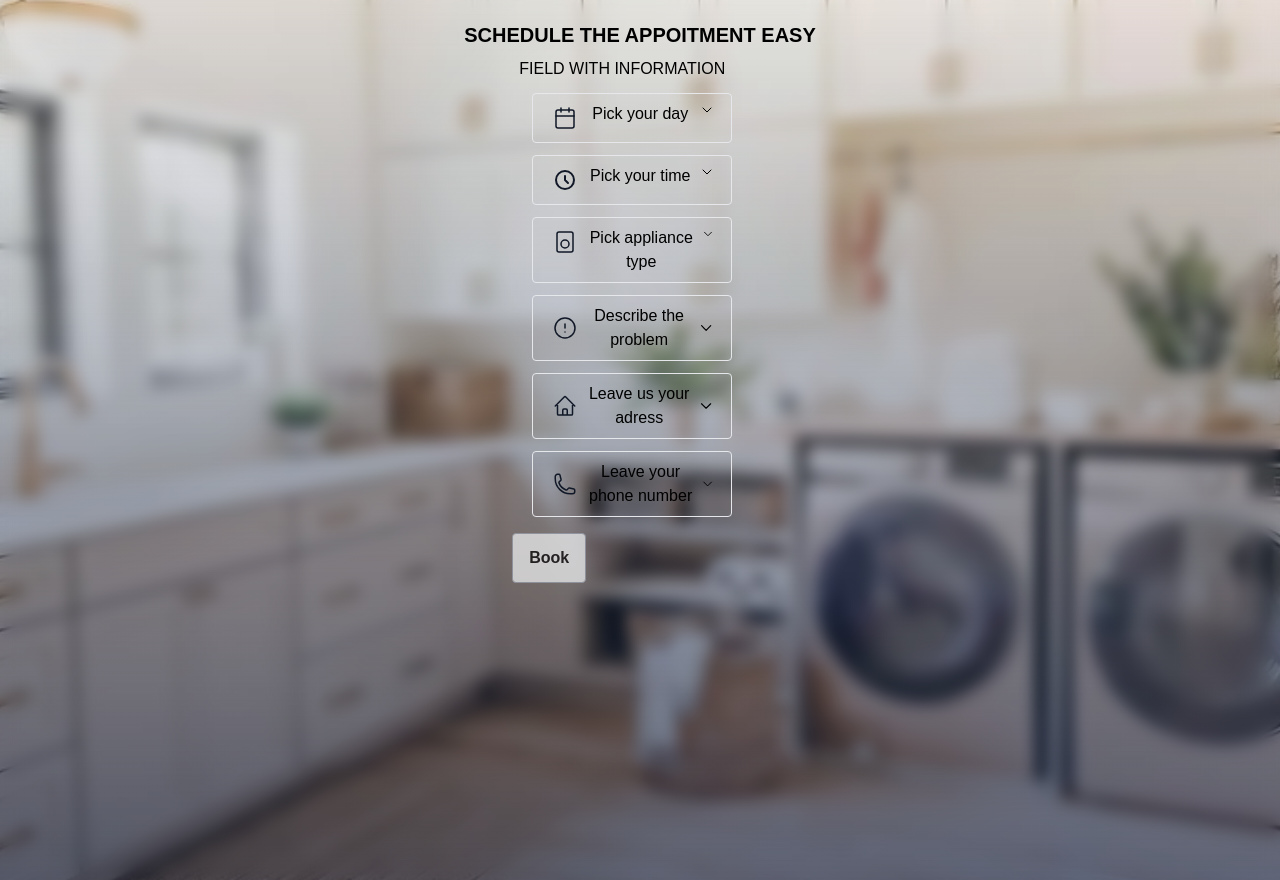
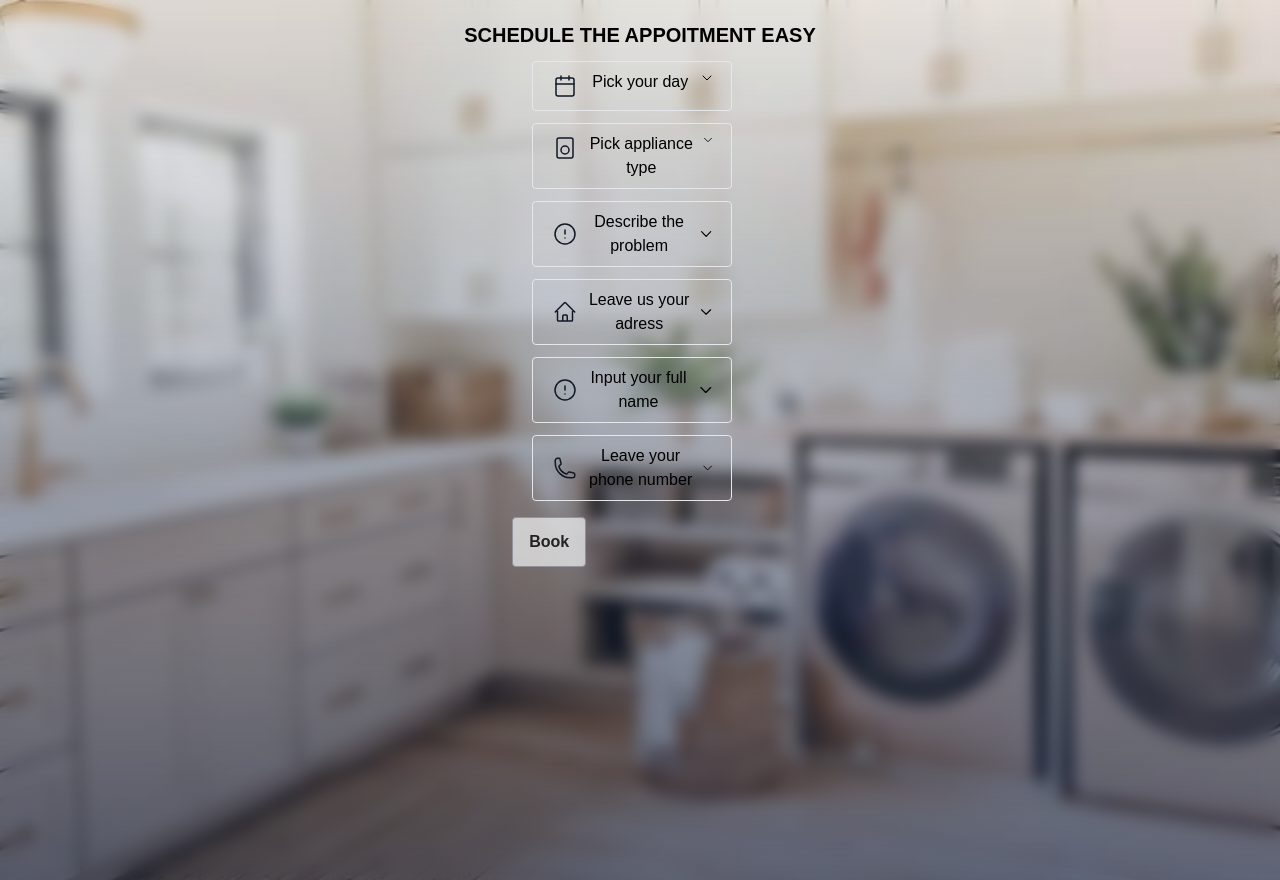
Before and after one commit to Sg7r/That-is-Fixable, a FastAPI app: page /residential in a window 1280 px wide. Run offline with FastAPI, Linux system fonts and the light colour scheme; parts of the project's set-up code (start-up, migrations or seed data) failed here and were passed over; some libraries are stand-ins or nearby versions.

Commit message:
Added name field and interaction with DB without DB model

```diff
--- a/main.py
+++ b/main.py
@@ -1,5 +1,5 @@
 # main.py
-from fastapi import FastAPI, Request, UploadFile, Form, BackgroundTasks
+from fastapi import FastAPI, Request, UploadFile, Form, BackgroundTasks, Query
 from fastapi.responses import JSONResponse
 from fastapi.staticfiles import StaticFiles
 from fastapi.templating import Jinja2Templates
@@ -8,6 +8,7 @@ from sqlalchemy.orm import DeclarativeBase, Mapped, mapped_column
 from sqlalchemy import String, Integer
 from sqladmin import Admin, ModelView
 from dotenv import load_dotenv
+from datetime import date, datetime, timedelta
 from pathlib import Path
 from email.message import EmailMessage
 import httpx
@@ -49,6 +50,14 @@ class PhotoAdmin(ModelView, model=Photo):
 
 admin = Admin(app, engine)
 admin.add_view(PhotoAdmin)
+
+
+# -------------------- DB --------------------
+occupied_slots = [
+    {"date": "2026-02-20", "time": "10:00"},
+]
+
+TIME_SLOTS = ["08:00", "10:00", "12:00", "14:00","16:00"]
 
 # -------------------- Functions --------------------
 dotenv_path = Path(__file__).resolve().parent.parent/ ".env"
@@ -134,7 +143,65 @@ async def residential(request: Request):
 
 
 # -------------------- SCHEDULE ENDPOINTS --------------------
+@app.get("/schedule/days")
+def get_days():
 
+    today = date.today()
+    days = []
+
+    for i in range(7):
+        d = today + timedelta(days=i)
+
+        days.append({
+            "date": d.isoformat(),
+            "weekday": d.strftime("%a")
+        })
+
+    return days
+
+
+@app.get("/schedule/slots")
+def get_slots(date: str = Query(...)):
+
+    # можно добавить валидацию формата даты
+
+    occupied = [
+        slot for slot in occupied_slots
+        if slot["date"] == date
+    ]
+
+    return {
+        "date": date,
+        "slots": TIME_SLOTS,
+        "occupied": occupied
+    }
+
+
+
+@app.get("/schedule/availability")
+def get_availability(date: str = Query(...)):
+
+    # today = date.today()
+    # days = []
+
+    # for i in range(7):
+    #     current_day = today + timedelta(days=i)
+
+    #     days.append({
+    #         "date": current_day.isoformat(),
+    #         "weekday": current_day.strftime("%A"),
+    #         "slots": TIME_SLOTS
+    #     })
+
+    # return {
+    #     "days": days,
+    #     "occupied": occupied_slots
+    # }
+    return {
+        "date": date,
+        "slots": TIME_SLOTS,
+        "occupied": occupied
+    }
 
 @app.get("/api/times")
 def get_times():
--- a/templates/residential.html
+++ b/templates/residential.html
@@ -59,7 +59,7 @@
     <div class="sm:ms-7 sm:ps-5  border-default w-full sm:max-w-[15rem] mt-5 sm:mt-0">
         <h3 class="text-heading text-base
                     font-medium mb-3 text-center">
-                    FIELD WITH INFORMATION
+                    <!-- FIELD WITH INFORMATION -->
         </h3>
 
         <form   method="post"
@@ -71,8 +71,8 @@
                 >
 
             <!-- Take a day-->
-            <div    x-data="windowDropdown('/api/days', 'day')"
-                    x-init="loadListItems()"
+            <div    x-data="calendar()"
+                    x-init="init()"
                     class="relative :ms-7 sm:ps-5  border-default w-full sm:max-w-[15rem]
                             mt-5 sm:mt-0">
 
@@ -86,7 +86,7 @@
                       <!-- Icon transformed to greeт -->
                         <div
                             class="p-1 rounded transition-all"
-                            :class="selected
+                            :class="selectedDate && selectedSlot
                                 ? 'bg-green-700 opacity-60 text-white'
                                 : 'text-gray-900'">
 
@@ -109,8 +109,14 @@
                             </svg>
 
                         </div>
-
-                    <span x-text="selected ?? 'Pick your day'"></span>
+                     <!-- <span x-text="'Pick your day'"></span>         -->
+                    <span
+                        x-text="
+                            selectedDate
+                            ? selectedDate + (selectedSlot ? ' ' + selectedSlot : '')
+                            : 'Pick your day'
+                              ">
+                    </span>
                     <svg class="w-4 h-4 transition"
                             :class="{ 'rotate-180': open }"
                             fill="none" viewBox="0 0 24 24" stroke="currentColor">
@@ -127,10 +133,13 @@
                     @click.outside="open = false"
                     class="grid w-full grid-cols-2 gap-2 mt-5">
 
-                <template x-for="item in list_items" :key="item">
+                    <template x-for="day in days" :key="day.date">
                         <button
                             type="button"
-                    @click="select(item)"
+                            @click="loadSlots(day),
+                                open = false,
+                                toggleTimeSlot()
+                                "
                             class="inline-flex items-center
                                         justify-center w-full p-2 text-sm font-medium
                                         text-center bg-neutral-primary border rounded-base
@@ -138,74 +147,31 @@
                                         peer-checked:border-brand peer-checked:bg-brand
                                         hover:text-white peer-checked:text-white
                                         hover:bg-brand-strong">
-                    <span x-text="item"></span>
+                            <!-- <span x-text="day.weekday"></span> -->
+                            <div x-text="day.weekday"></div>
+                            <div class="text-sm" x-text="day.date"></div>
                         </button>
                     </template>
 
-                </div>
-
                  <!-- скрытое поле -->
-                <input type="hidden" name="day" :value="selected">
+                <input type="hidden" name="day" :value="selectedDate">
 
                 </div>
 
-            <!-- Taketime -->
-            <div    x-data="windowDropdown('/api/times', 'time')"
-                    x-init="loadListItems()"
-                    class="relative :ms-7 sm:ps-5  border-default w-full sm:max-w-[15rem] mt-5 sm:mt-3">
 
-                <!-- КНОПКА -->
+                <!-- СПИСОК TIME -->
+                <div
+
+                    x-show="selectedDate && timeSlotOpen"
+                    x-transition
+                    class="grid w-full grid-cols-2 gap-2 mt-5">
+
+
+                <template  x-for="slot in slots" :key="slot">
                     <button
                     type="button"
-                    @click="toggle"
-                    class="w-full border rounded px-4 py-2 flex justify-between">
-
-                        <!-- Icon transformed to greeт -->
-                    <div
-                        class="p-1 rounded transition-all"
-                        :class="selected
-                            ? 'bg-green-700 opacity-60 text-white'
-                            : 'text-gray-900'">
-
-                        <svg
-                            class="w-6 h-6"
-                            xmlns="http://www.w3.org/2000/svg"
-                            fill="none"
-                            stroke="currentColor"
-                            stroke-width="1.5"
-                            viewBox="0 0 24 24">
-
-                            <path
-                                stroke="currentColor"
-                                stroke-linecap="round"
-                                stroke-linejoin="round"
-                                stroke-width="2"
-                                d="M12 8v4l3 3m6-3a9 9 0 1 1-18 0 9 9 0 0 1 18 0Z"/>
-                                />
-                        </svg>
-
-                    </div>
-
-                    <span x-text="selected ?? 'Pick your time'"></span>
-                    <svg class="w-4 h-4 transition"
-                            :class="{ 'rotate-180': open }"
-                            fill="none" viewBox="0 0 24 24" stroke="currentColor">
-                            <path stroke-linecap="round" stroke-linejoin="round" stroke-width="1.5"
-                            d="M6 9l6 6 6-6"/>
-                    </svg>
-                </button>
-
-                <!-- СПИСОК -->
-                <div
-                x-show="open"
-                x-transition
-                @click.outside="open = false"
-                class="grid w-full grid-cols-2 gap-2 mt-5">
-
-                <template x-for="item in list_items" :key="item">
-                    <button
-                    type="button"
-                    @click="select(item)"
+                    @click="selectSlot(slot), toggleTimeSlot()"
+                    :disabled="isOccupied(slot)"
                     class="inline-flex items-center
                                 justify-center w-full p-2 text-sm font-medium
                                 text-center bg-neutral-primary border rounded-base
@@ -213,16 +179,19 @@
                                 peer-checked:border-brand peer-checked:bg-brand
                                 hover:text-white peer-checked:text-white
                                 hover:bg-brand-strong">
-                    <span x-text="item"></span>
+                    <span   x-text="slot"></span>
                     </button>
                 </template>
 
+
+                <!-- скрытое поле -->
+                <input type="hidden" name="time" :value="selectedSlot">
+
                 </div>
 
-                <!-- скрытое поле -->
-                <input type="hidden" name="time" :value="selected">
 
             </div>
+
 
 
             <!-- Appliance types -->
@@ -478,6 +447,80 @@
             </div>
 
 
+             <!-- Type your full name -->
+            <div x-data="windowDropdown()"
+                 class="relative :ms-7 sm:ps-5  border-default w-full sm:max-w-[15rem] mt-5 sm:mt-3">
+
+                <!-- Description -->
+
+                <div x-data="{ open: false, text: '' }"
+                    class="relative w-full">
+
+                <!-- КНОПКА -->
+                    <button
+                        type="button"
+                        @click="open = !open"
+                        class="w-full border rounded px-4 py-2 flex justify-between items-center">
+
+                        <!-- Icon transformed to greeт -->
+                        <div
+                            class="p-1 rounded transition-all"
+                            :class="text.length
+                                ? 'bg-green-700 opacity-60 text-white'
+                                : 'text-gray-900'">
+
+                            <svg
+                                class="w-6 h-6"
+                                xmlns="http://www.w3.org/2000/svg"
+                                fill="none"
+                                viewBox="0 0 24 24"
+                                stroke="currentColor"
+                                stroke-width="1.5"
+                                stroke-linecap="round"
+                                stroke-linejoin="round">
+
+                                <circle cx="12" cy="12" r="10"></circle>
+                                <line x1="12" y1="8" x2="12" y2="12"></line>
+                                <line x1="12" y1="16" x2="12.01" y2="16"></line>
+                            </svg>
+
+                        </div>
+
+                        <span x-text="text.length ? (text.length > 5 ? text.substring(0, 5) + '...' : text) : 'Input your full name'"></span>
+
+                        <svg class="w-6 h-6 transition"
+                            :class="{ 'rotate-180': open }"
+                            fill="none" viewBox="0 0 24 24" stroke="currentColor">
+                            <path stroke-linecap="round" stroke-linejoin="round" stroke-width="1.5"
+                            d="M6 9l6 6 6-6"/>
+                        </svg>
+                    </button>
+
+                <!-- DROPDOWN -->
+                    <div
+                        x-show="open"
+                        x-transition
+                        @click.outside="open = false"
+                        class="mt-3">
+
+                        <textarea
+                            x-model="text"
+                            name="name"
+                            rows="4"
+                            @input="text && $dispatch('filled', 'name')"
+                            placeholder="Example: Dryer not heating, makes loud noise..."
+                            class="w-full border rounded p-3 text-sm resize-none
+                                    bg-white text-black
+                                    placeholder:text-gray-500 placeholder:opacity-100
+                                    focus:outline-none focus:ring-2 focus:ring-black"></textarea>
+
+
+
+                    </div>
+
+                </div>
+            </div>
+
              <!-- Phone number -->
             <div x-data="windowDropdown()"
                  class="relative :ms-7 sm:ps-5  border-default w-full sm:max-w-[15rem] mt-5 sm:mt-3">
@@ -613,27 +656,6 @@
     </div>
      </div>
 
-
-
-    <!-- </div>
-    </div> -->
-
-
-
-
-
-    <!-- Text -->
-    <!-- <div class="relative z-10 text-center"> -->
-        <!-- <div>Residential Repair</div>
-        <div class="text-sm font-normal tracking-normal mt-2 opacity-90">
-            Houses · Appartments · Ranch
-        </div>
-        <br><br>
-         <div>Our web site is under construction </div>
-         <div>But you still can call or text us </div>
-          <br><br>
-         <div>+1 (605) 521-8720 </div>
-         <div class="text-sm font-normal tracking-normal mt-2 opacity-90">Working hours Mon-Frid 7:30 AM - 6:30 PM </div> -->
     </div>
    </div>
 </body>
@@ -648,6 +670,64 @@
 
 <script>
 
+   function calendar() {
+        return {
+
+        days: [],
+        selectedDate: null,
+        slots: [],
+        occupied: [],
+        selectedSlot: null,
+        open: false,
+        timeSlotOpen: false,
+
+
+        toggle() {
+                this.open = !this.open
+            },
+
+        toggleTimeSlot() {
+                this.timeSlotOpen = !this.timeSlotOpen
+            },
+
+        async init() {
+            const res = await fetch("/schedule/days")
+            this.days = await res.json()
+        },
+
+
+        async loadSlots(day) {
+            this.selectedDate = day.date
+            this.selectedSlot = null
+
+            this.$dispatch('filled', 'day')
+
+            const res = await fetch(`/schedule/slots?date=${day.date}`)
+            const data = await res.json()
+
+            this.slots = data.slots
+            this.occupied = data.occupied
+        },
+
+        isOccupied(time) {
+            return this.occupied.some(o => o.time === time)
+        },
+
+        selectSlot(slot) {
+            if (this.isOccupied(slot)) return
+                this.selectedSlot = slot
+                this.$dispatch('filled','time')
+        }
+        }
+    }
+
+
+
+
+
+
+
+
     function formProgress() {
     return {
         filled: new Set(),
@@ -657,11 +737,11 @@
         },
 
         progress() {
-            return (this.filled.size / 6) * 100
+            return (this.filled.size / 7) * 100
         },
 
         validate() {
-            return ['day','time','appliance','description','address','phone']
+            return ['day','time','appliance','description','address','name', 'phone']
             .every(id => this.filled.has(id))
         },
 
```
Lines whose indentation alone changed are shown as unchanged.
